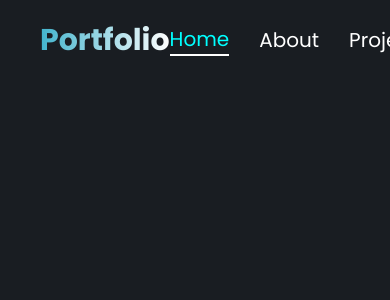
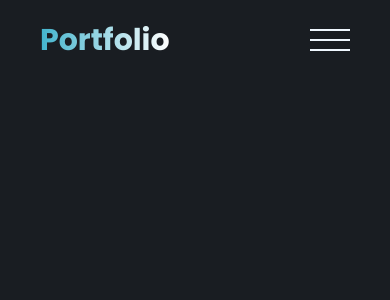
Before and after one commit to itssaurabhsingh07/Portfolio, a React (Vite) app: page / in a window 390 px wide. Shown: the top 300 px of the page. Built offline with nearby package versions, Linux system fonts and the light colour scheme.

Commit message:
Mobile Responsive Portfolio

```diff
--- a/src/components/Nav/Nav.css
+++ b/src/components/Nav/Nav.css
@@ -38,3 +38,41 @@ nav ul a:hover{
     color: aqua;
     border-bottom: 2px solid white;
 }
+.hamburger{
+    display: flex;
+    justify-content: center;
+    align-items: center;
+    cursor: pointer;
+    flex-direction: column;
+    gap: 8px;
+    display: none;
+}
+.ham{
+    width: 40px;
+    height: 2px;
+    background-color: aliceblue;
+}
+.mobilemenu{
+    display: flex;
+    position: absolute;
+    top: 80px;
+    right: 0;
+    background-color: rgba(0, 0, 0, 0.8);
+    width: 100%;
+    height: 100vh;
+    transform: translateX(100%);
+    flex-direction: column;
+    transition: all 0.5s ;
+    gap: 50px;
+}
+.activemobile{
+    transform: translateX(0%);
+}
+@media (max-width:750px) {
+    .desktopmenu{
+        display: none;
+    }
+    .hamburger{
+        display: flex;
+    }
+}
--- a/src/components/Nav/Nav.jsx
+++ b/src/components/Nav/Nav.jsx
@@ -1,12 +1,28 @@
-import React from 'react'
+import React, { useRef } from 'react'
 import './Nav.css'
 import { Link } from 'react-scroll'
 function Nav() {
+      let menu = useRef()
+      let mobile = useRef()
   return (
     <div>
         <nav>
             <h1>Portfolio</h1>
-            <ul>
+            <ul className='desktopmenu'>
+                <Link to="home" activeClass='active' spy={true} smooth={true} duration={500}><li>Home</li></Link>
+                <Link to="about" activeClass='active' spy={true} smooth={true} duration={500}><li>About</li></Link>
+                <Link to="projects" activeClass='active' spy={true} smooth={true} duration={500}><li>Projects</li></Link>
+                <Link to="Contact" activeClass='active' spy={true} smooth={true} duration={500}><li>Contact</li></Link>
+
+            </ul>
+            <div className='hamburger' ref={menu} onClick={()=>{
+                mobile.current.classList.toggle("activemobile")
+            }}>
+                <div className="ham"></div>
+                <div className="ham"></div>
+                <div className="ham"></div>
+            </div>
+            <ul className='mobilemenu' ref={mobile}>
                 <Link to="home" activeClass='active' spy={true} smooth={true} duration={500}><li>Home</li></Link>
                 <Link to="about" activeClass='active' spy={true} smooth={true} duration={500}><li>About</li></Link>
                 <Link to="projects" activeClass='active' spy={true} smooth={true} duration={500}><li>Projects</li></Link>
```
